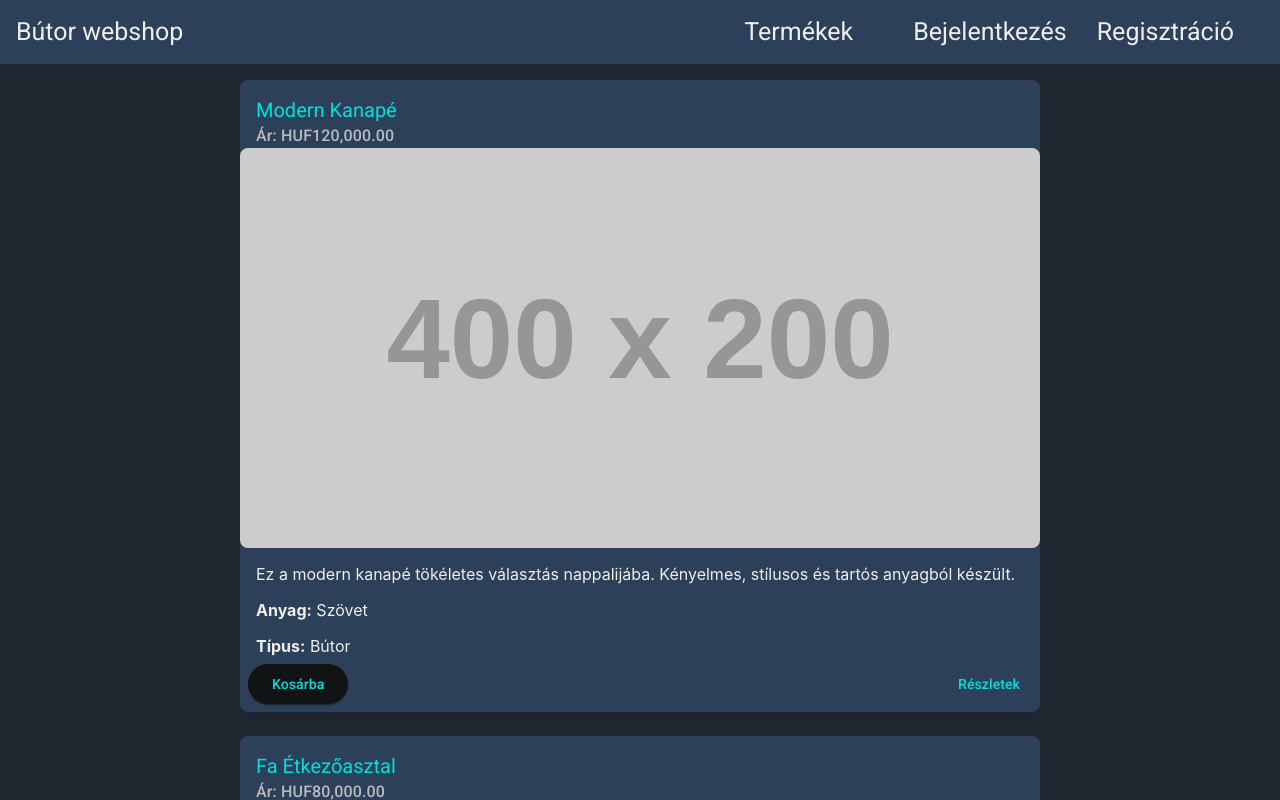
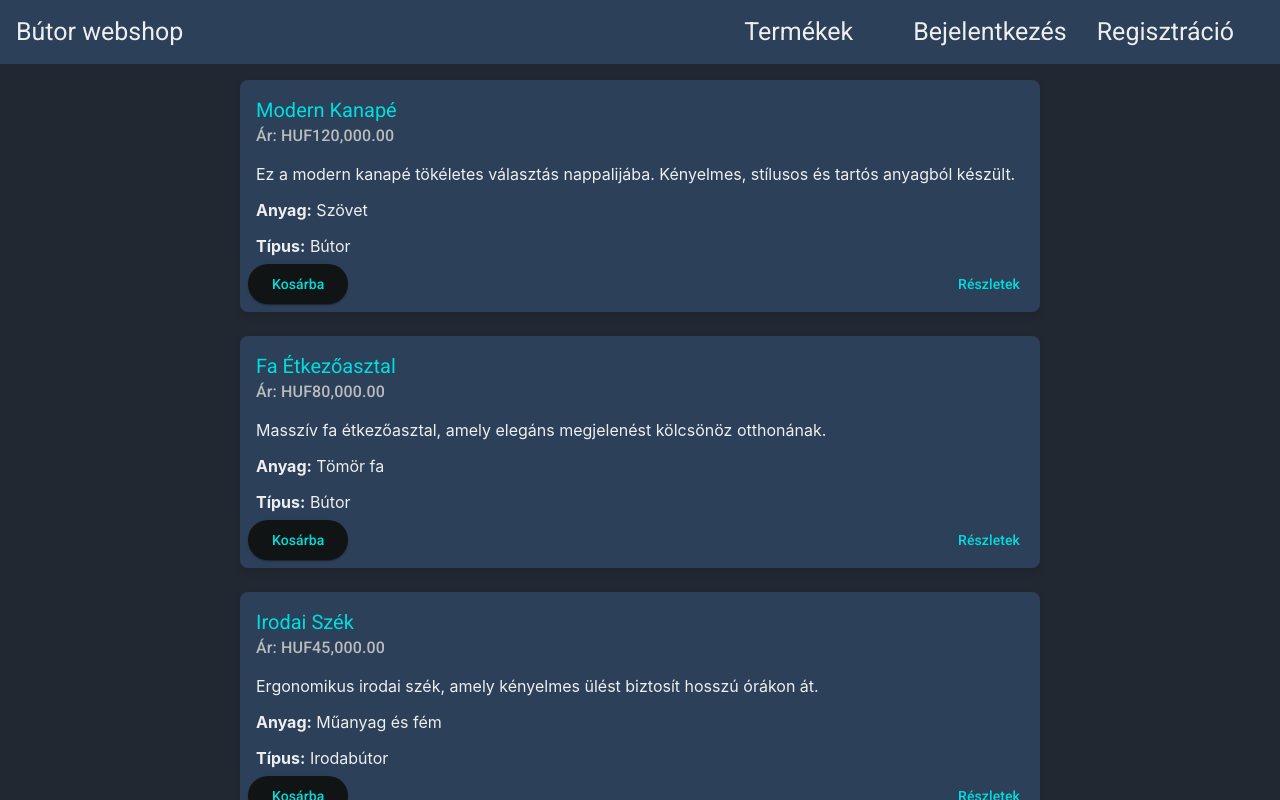
Before and after one commit to lego111Aron/Butor-Webshop, an Angular app: page /products in a window 1280 px wide. Built offline with nearby package versions, Linux system fonts and the light colour scheme.

Commit message:
képek kivétele

```diff
--- a/src/app/pages/products/products.component.html
+++ b/src/app/pages/products/products.component.html
@@ -5,7 +5,7 @@
         <mat-card-title>{{ product.productName }}</mat-card-title>
         <mat-card-subtitle>Ár: {{ product.price | currency:'HUF':'symbol' }}</mat-card-subtitle>
       </mat-card-header>
-      <img mat-card-image src="https://via.placeholder.com/400x200" alt="{{ product.productName }}">
+      <!-- <img mat-card-image src="https://via.placeholder.com/400x200" alt="{{ product.productName }}"> -->
       <mat-card-content>
         <p>{{ product.description }}</p>
         <p><strong>Anyag:</strong> {{ product.material }}</p>
```
